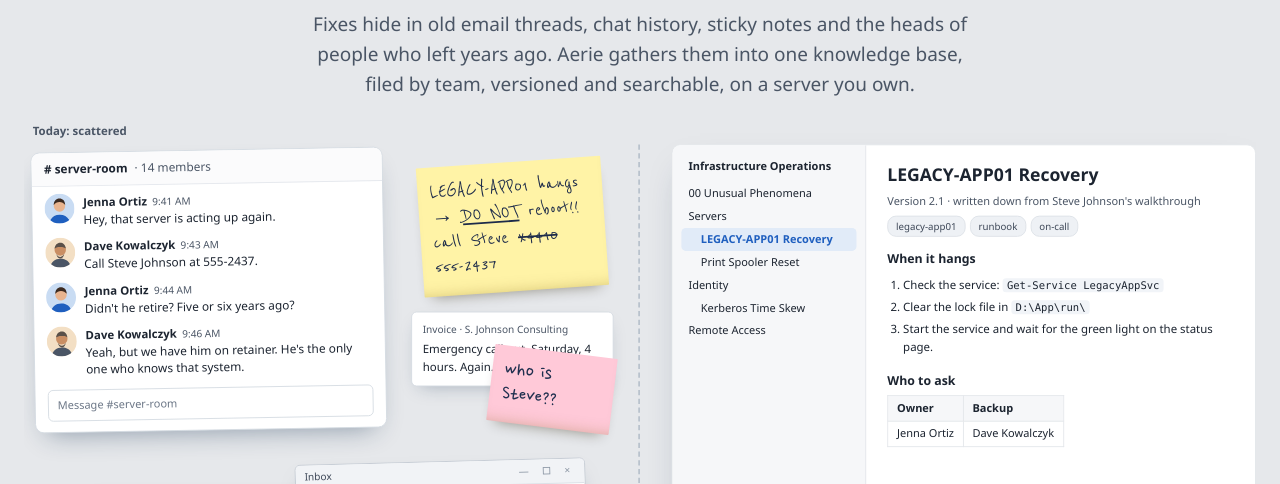
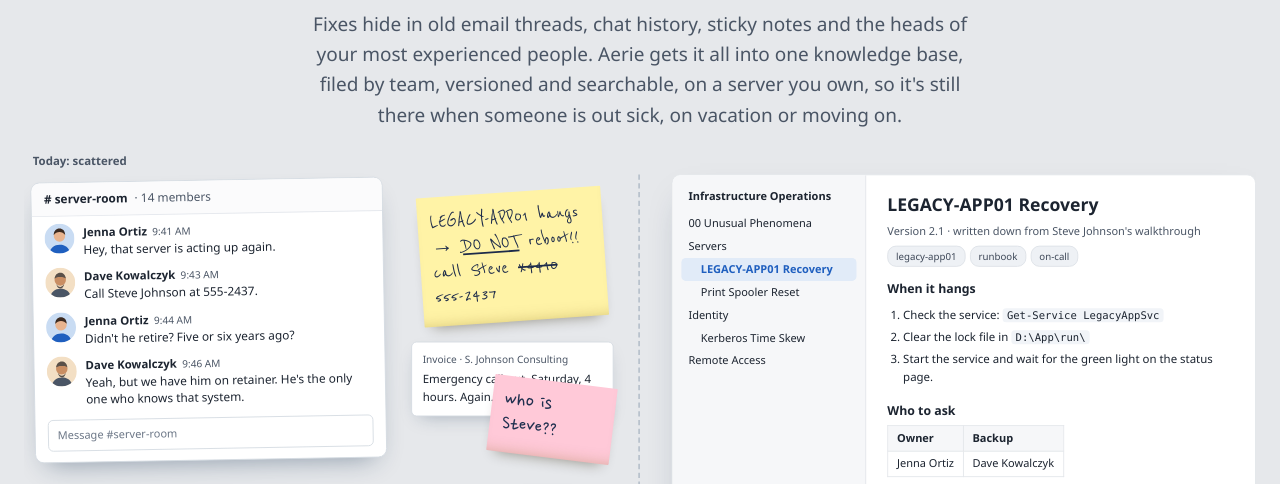
Before and after one commit to synssins/aeriekb-site, an Astro site: page / in a window 1280 px wide. Shown: the part 290-774 px from the top of the page. Built offline with nearby package versions, Linux system fonts and the light colour scheme; Astro itself is replaced by a stand-in of ours.

Commit message:
Hero: knowledge in current staff's heads, written down before they move on
Co-Authored-By: Claude Opus 5.5 <noreply@anthropic.com>

```diff
--- a/src/pages/index.astro
+++ b/src/pages/index.astro
@@ -8,7 +8,7 @@ import Showcase from "../components/Showcase.astro";
 <div class="hero">
   <div class="head">
     <h1>Everything your IT team knows, finally in one place.</h1>
-    <p>Fixes hide in old email threads, chat history, sticky notes and the heads of people who left years ago. Aerie gathers them into one knowledge base, filed by team, versioned and searchable, on a server you own.</p>
+    <p>Fixes hide in old email threads, chat history, sticky notes and the heads of your most experienced people. Aerie gets it all into one knowledge base, filed by team, versioned and searchable, on a server you own, so it's still there when someone is out sick, on vacation or moving on.</p>
   </div>
   <Showcase />
 </div>
```
